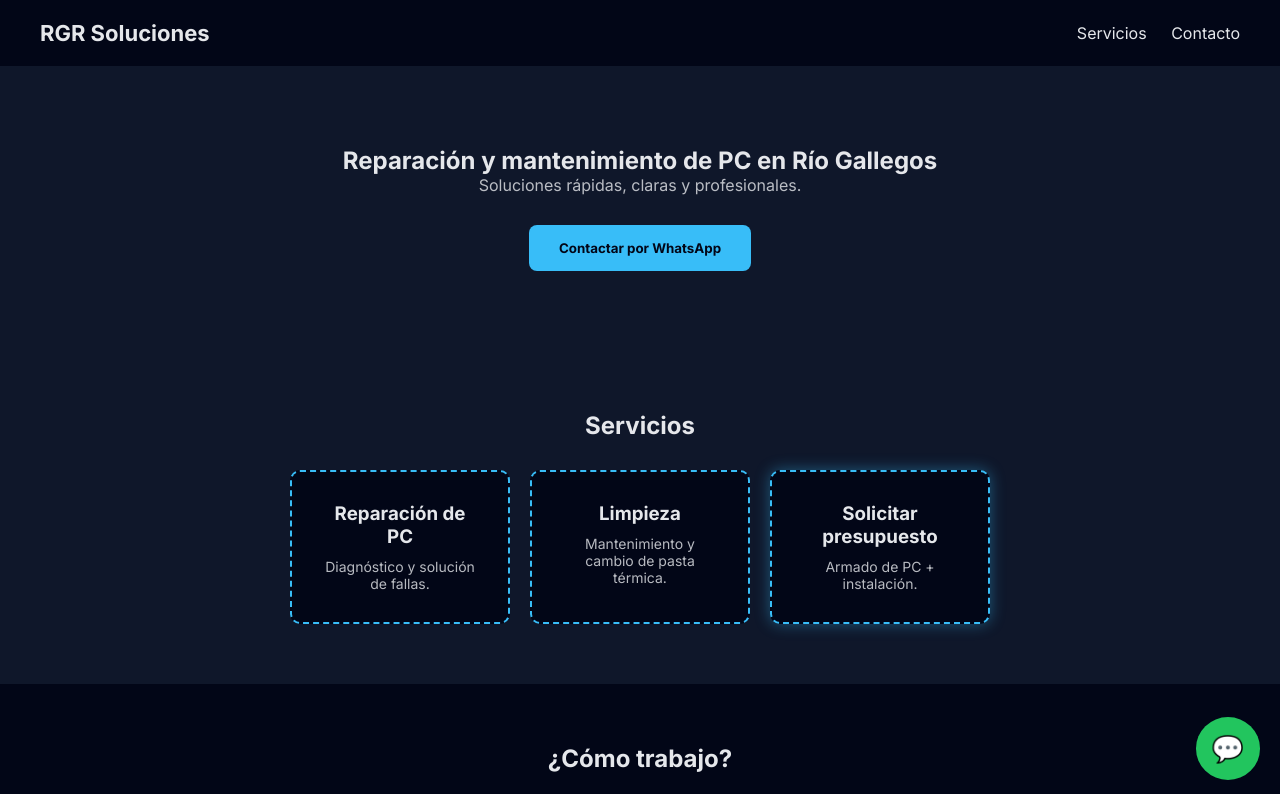
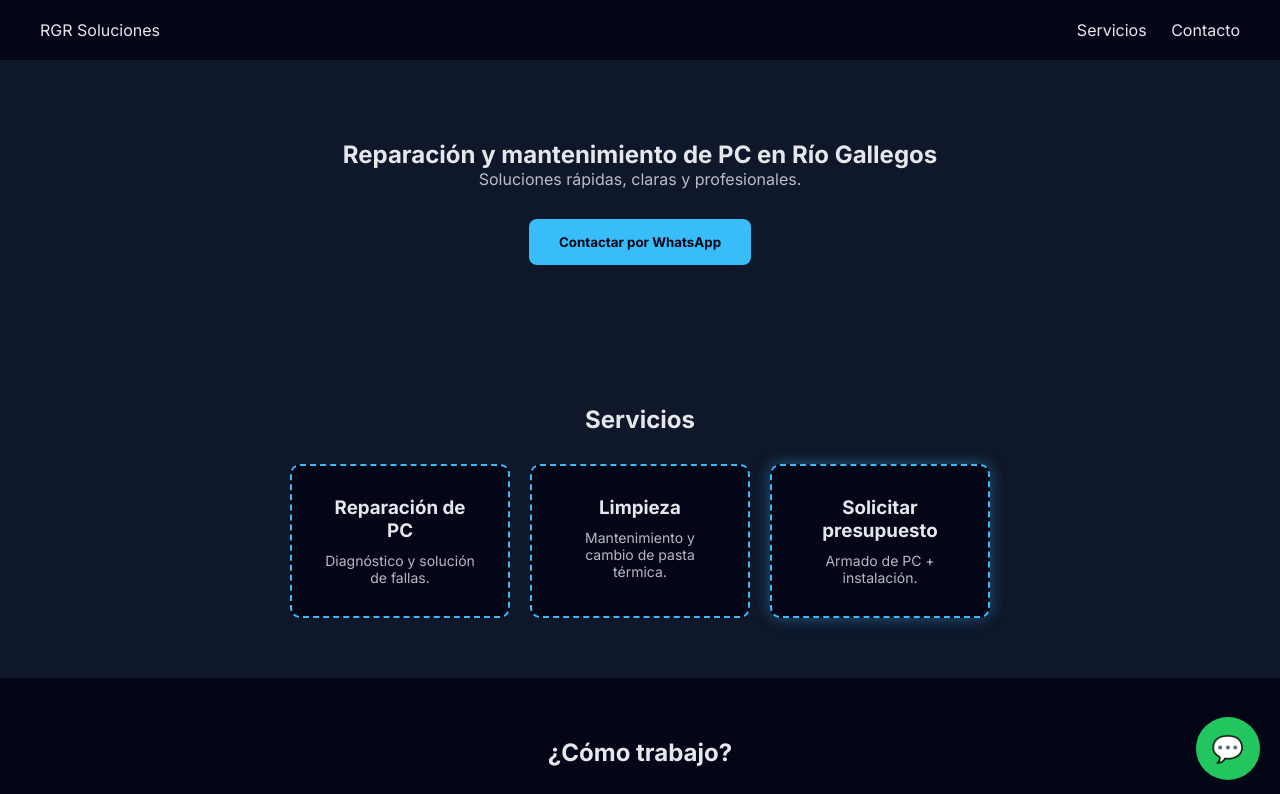
Before and after one commit to RGRSoluciones/rgr-soluciones, a plain HTML site: page index.html in a window 1280 px wide. Shown: the top 794 px of the page. Drawn offline with Linux system fonts and the light colour scheme.

Commit message:
index.html

```diff
--- a/index.html
+++ b/index.html
@@ -18,7 +18,7 @@
 <body>
 
 <header>
-  <h1>RGR Soluciones</h1>
+  <div class="logo">RGR Soluciones</div>
   <nav>
     <a href="#servicios">Servicios</a>
     <a href="#contacto">Contacto</a>
```
